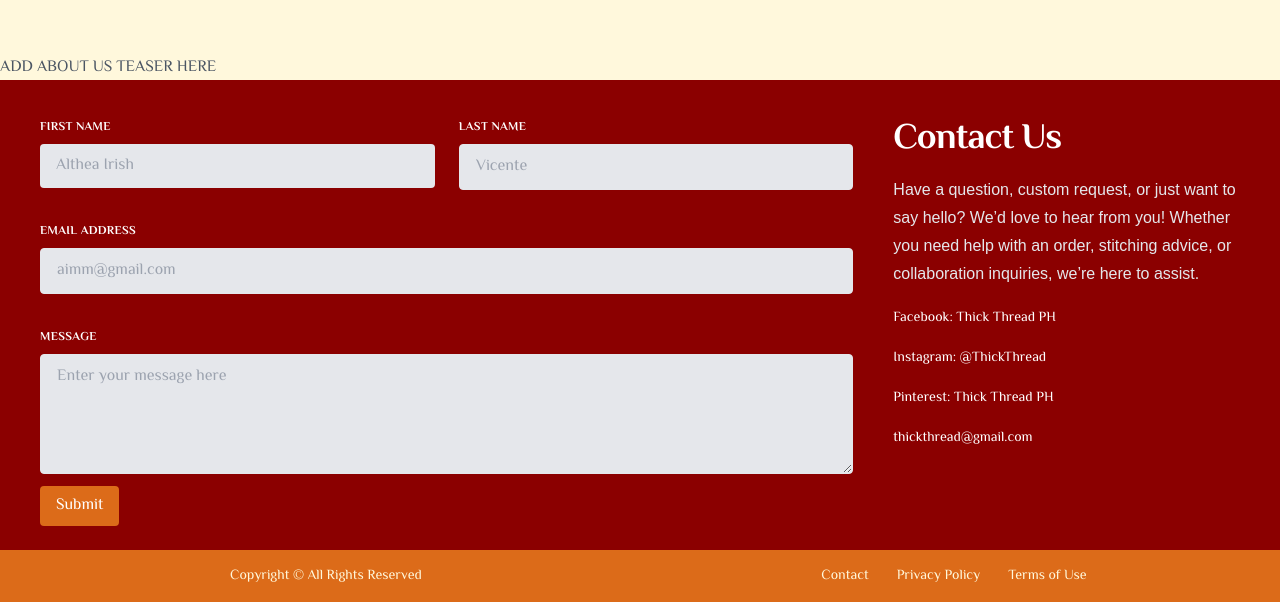
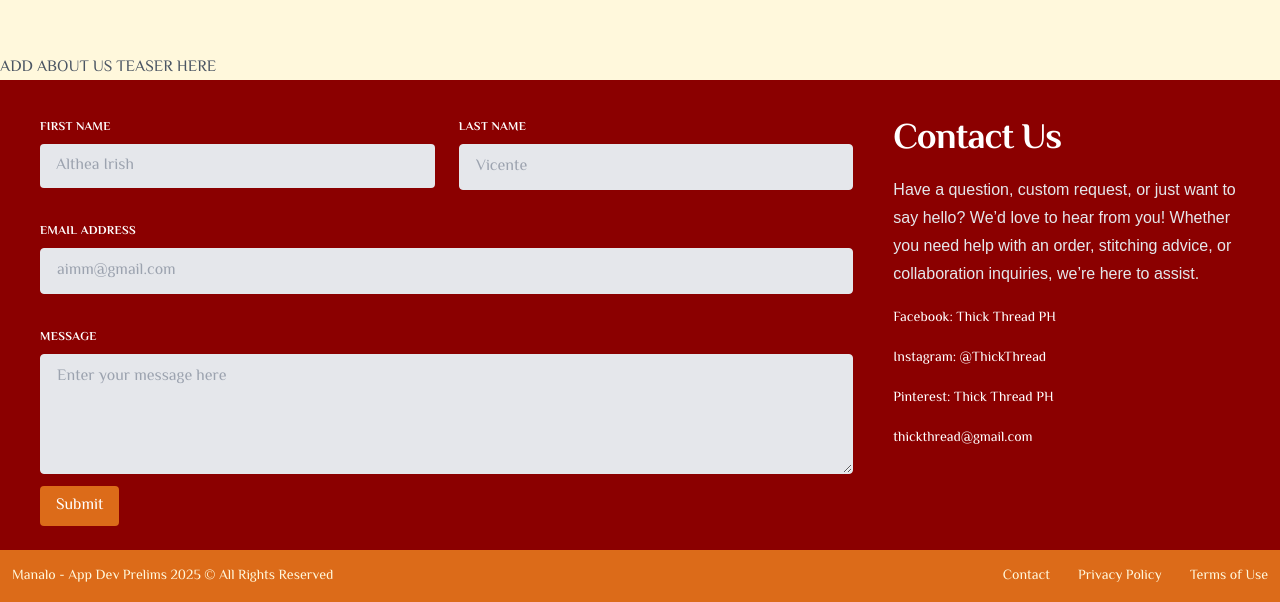
Before and after one commit to IwissManalo/AppDev_Prelims, a Next.js app in the folder thick_thread/: page / in a window 1280 px wide. Shown: the part 826-1428 px from the top of the page. Built offline with nearby package versions, Linux system fonts and the light colour scheme; a web font is replaced by a local one.

Commit message:
Update footer.tsx

```diff
--- a/thick_thread/components/footer.tsx
+++ b/thick_thread/components/footer.tsx
@@ -2,14 +2,28 @@ export default function Footer() {
   return (
     <footer className="py-4 px-3" style={{ backgroundColor: '#DC6B19', color: '#FFF8DC' }}>
       <div className="container mx-auto flex flex-wrap items-center justify-between">
-                <div className="w-full md:w-1/2 md:text-center md:mb-0 mb-8">
-                    <p className="text-xs md:text-sm" style={{ color: '#FFF8DC' }}>Copyright &copy; All Rights Reserved</p>
+        <div className="w-full md:w-auto text-left">
+          <p className="text-xs md:text-sm" style={{ color: '#FFF8DC' }}>
+            Manalo - App Dev Prelims 2025 &copy; All Rights Reserved
+          </p>
         </div>
-                <div className="w-full md:w-1/2 md:text-center md:mb-0 mb-8">
-                    <ul className="list-reset flex justify-center flex-wrap text-xs md:text-sm gap-3">
-                        <li><a href="#" className="hover:text-white" style={{ color: '#FFF8DC' }}>Contact</a></li>
-                        <li className="mx-4"><a href="#" className="hover:text-white" style={{ color: '#FFF8DC' }}>Privacy Policy</a></li>
-                        <li><a href="#" className="hover:text-white" style={{ color: '#FFF8DC' }}>Terms of Use</a></li>
+        <div className="w-full md:w-auto text-right">
+          <ul className="list-reset flex justify-end flex-wrap text-xs md:text-sm gap-3">
+            <li>
+              <a href="#" className="hover:text-white" style={{ color: '#FFF8DC' }}>
+                Contact
+              </a>
+            </li>
+            <li className="mx-4">
+              <a href="#" className="hover:text-white" style={{ color: '#FFF8DC' }}>
+                Privacy Policy
+              </a>
+            </li>
+            <li>
+              <a href="#" className="hover:text-white" style={{ color: '#FFF8DC' }}>
+                Terms of Use
+              </a>
+            </li>
           </ul>
         </div>
       </div>
```
Lines whose indentation alone changed are shown as unchanged.
